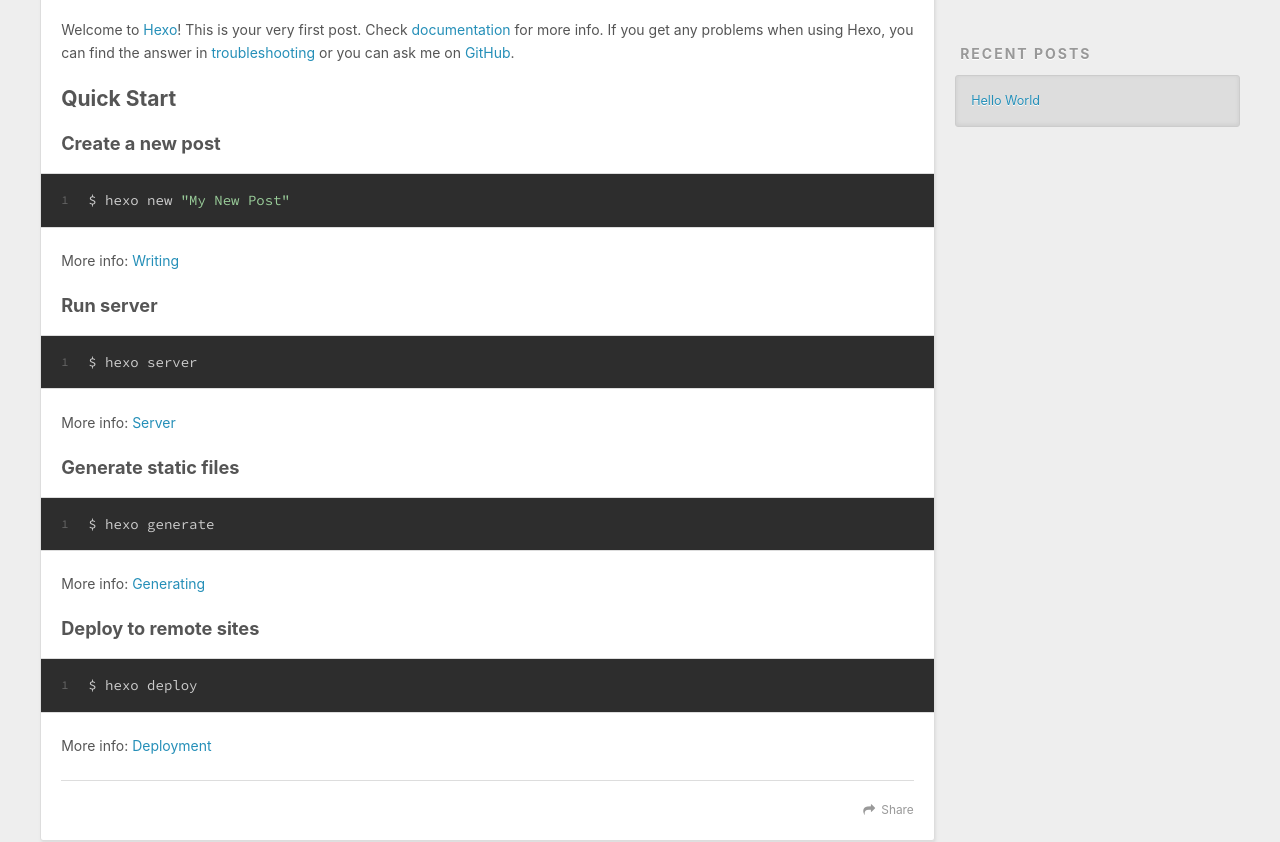
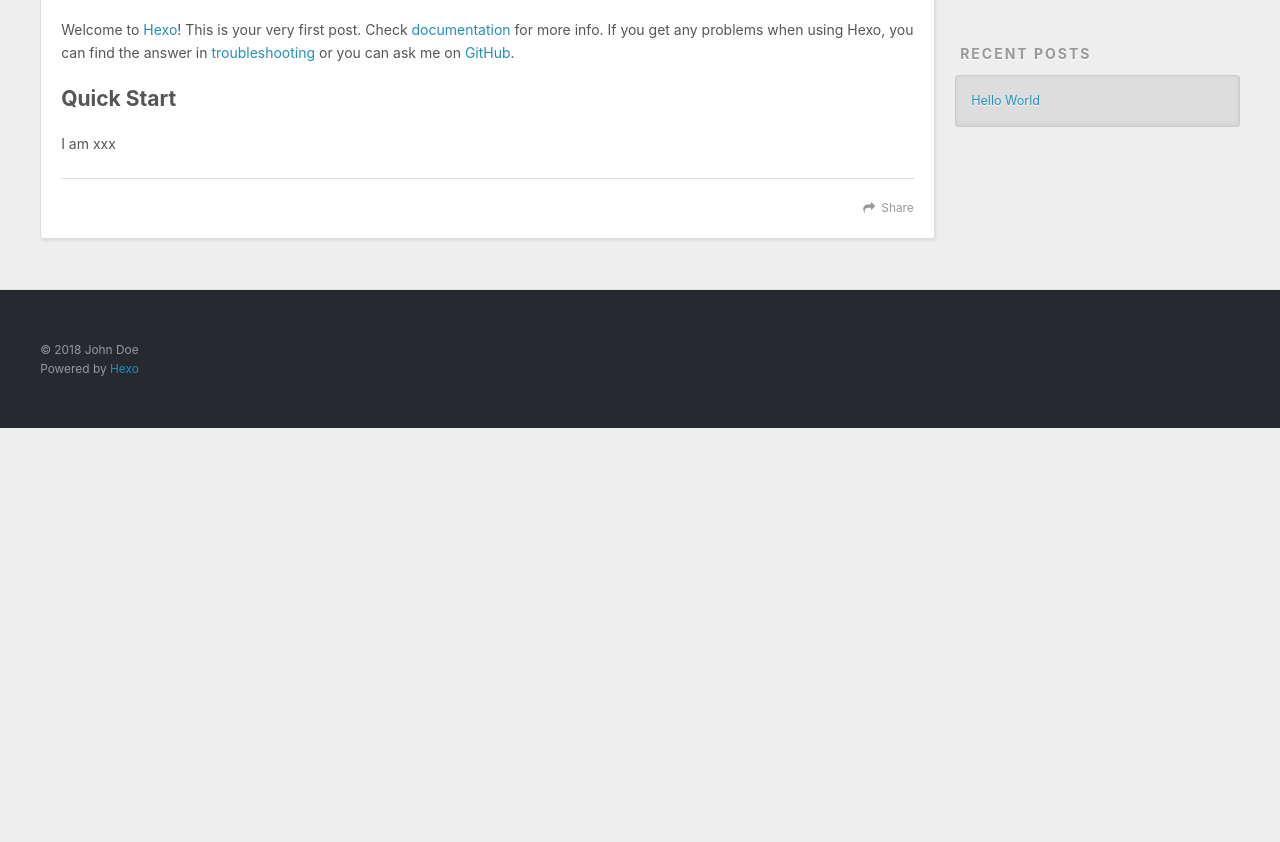
Before and after one commit to jiaxiaogao/xiaogao0.github.io, a plain HTML site: page 2018/05/11/hello-world/index.html in a window 1280 px wide. Shown: the part 434-1276 px from the top of the page. After the commit the page ends 862 px from the top, so only its background shows below. Drawn offline with nearby package versions, Linux system fonts and the light colour scheme.

Commit message:
Site updated: 2018-05-11 17:19:12

```diff
--- a/2018/05/11/hello-world/index.html
+++ b/2018/05/11/hello-world/index.html
@@ -14,7 +14,7 @@
 <meta property="og:site_name" content="Hexo ŶŶ">
 <meta property="og:description" content="Welcome to Hexo! This is your very first post. Check documentation for more info. If you get any problems when using Hexo, you can find the answer in troubleshooting or you can ask me on GitHub. Quick">
 <meta property="og:locale" content="default">
-<meta property="og:updated_time" content="2018-05-11T08:11:50.303Z">
+<meta property="og:updated_time" content="2018-05-11T09:18:52.128Z">
 <meta name="twitter:card" content="summary">
 <meta name="twitter:title" content="Hello World">
 <meta name="twitter:description" content="Welcome to Hexo! This is your very first post. Check documentation for more info. If you get any problems when using Hexo, you can find the answer in troubleshooting or you can ask me on GitHub. Quick">
@@ -87,19 +87,12 @@
     <div class="article-entry" itemprop="articleBody">
 
         <p>Welcome to <a href="https://hexo.io/" target="_blank" rel="noopener">Hexo</a>! This is your very first post. Check <a href="https://hexo.io/docs/" target="_blank" rel="noopener">documentation</a> for more info. If you get any problems when using Hexo, you can find the answer in <a href="https://hexo.io/docs/troubleshooting.html" target="_blank" rel="noopener">troubleshooting</a> or you can ask me on <a href="https://github.com/hexojs/hexo/issues" target="_blank" rel="noopener">GitHub</a>.</p>
-<h2 id="Quick-Start"><a href="#Quick-Start" class="headerlink" title="Quick Start"></a>Quick Start</h2><h3 id="Create-a-new-post"><a href="#Create-a-new-post" class="headerlink" title="Create a new post"></a>Create a new post</h3><figure class="highlight bash"><table><tr><td class="gutter"><pre><span class="line">1</span><br></pre></td><td class="code"><pre><span class="line">$ hexo new <span class="string">"My New Post"</span></span><br></pre></td></tr></table></figure>
-<p>More info: <a href="https://hexo.io/docs/writing.html" target="_blank" rel="noopener">Writing</a></p>
-<h3 id="Run-server"><a href="#Run-server" class="headerlink" title="Run server"></a>Run server</h3><figure class="highlight bash"><table><tr><td class="gutter"><pre><span class="line">1</span><br></pre></td><td class="code"><pre><span class="line">$ hexo server</span><br></pre></td></tr></table></figure>
-<p>More info: <a href="https://hexo.io/docs/server.html" target="_blank" rel="noopener">Server</a></p>
-<h3 id="Generate-static-files"><a href="#Generate-static-files" class="headerlink" title="Generate static files"></a>Generate static files</h3><figure class="highlight bash"><table><tr><td class="gutter"><pre><span class="line">1</span><br></pre></td><td class="code"><pre><span class="line">$ hexo generate</span><br></pre></td></tr></table></figure>
-<p>More info: <a href="https://hexo.io/docs/generating.html" target="_blank" rel="noopener">Generating</a></p>
-<h3 id="Deploy-to-remote-sites"><a href="#Deploy-to-remote-sites" class="headerlink" title="Deploy to remote sites"></a>Deploy to remote sites</h3><figure class="highlight bash"><table><tr><td class="gutter"><pre><span class="line">1</span><br></pre></td><td class="code"><pre><span class="line">$ hexo deploy</span><br></pre></td></tr></table></figure>
-<p>More info: <a href="https://hexo.io/docs/deployment.html" target="_blank" rel="noopener">Deployment</a></p>
+<h2 id="Quick-Start"><a href="#Quick-Start" class="headerlink" title="Quick Start"></a>Quick Start</h2><p>I am xxx </p>
 
 
     </div>
     <footer class="article-footer">
-      <a data-url="http://yoursite.com/2018/05/11/hello-world/" data-id="cjh1pfshe0000kguecj99thn8" class="article-share-link">Share</a>
+      <a data-url="http://yoursite.com/2018/05/11/hello-world/" data-id="cjh1qzv7f00008kue7nnrya5p" class="article-share-link">Share</a>
 
 
     </footer>
```
Also changed, not shown: index.html (+2 -9 lines).
